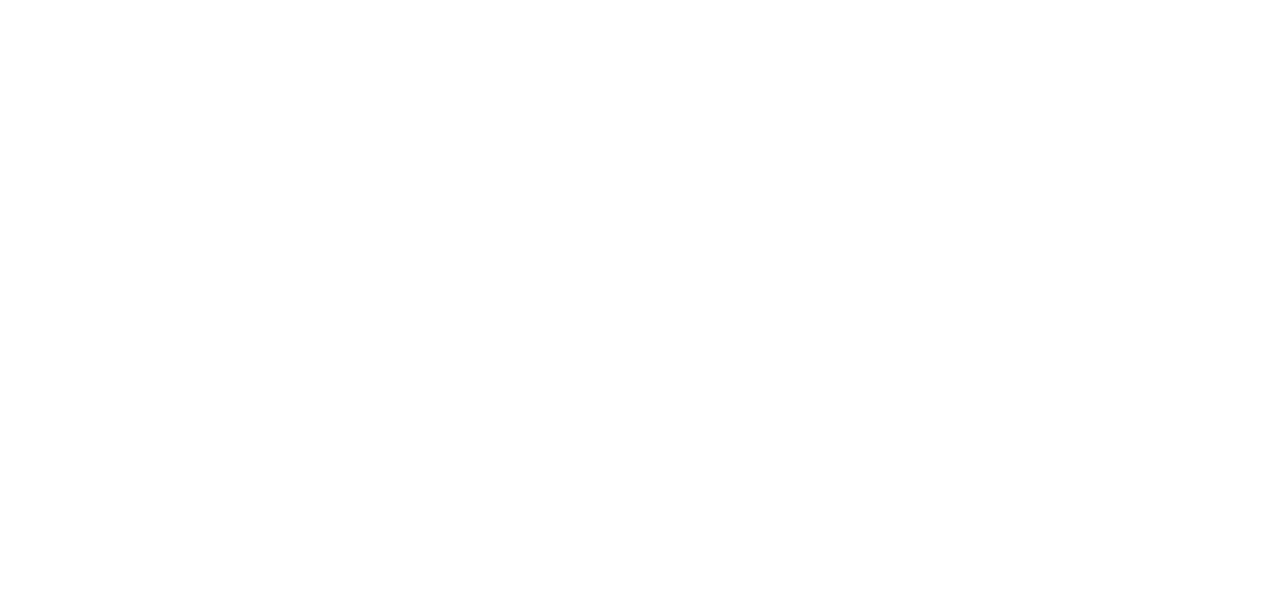
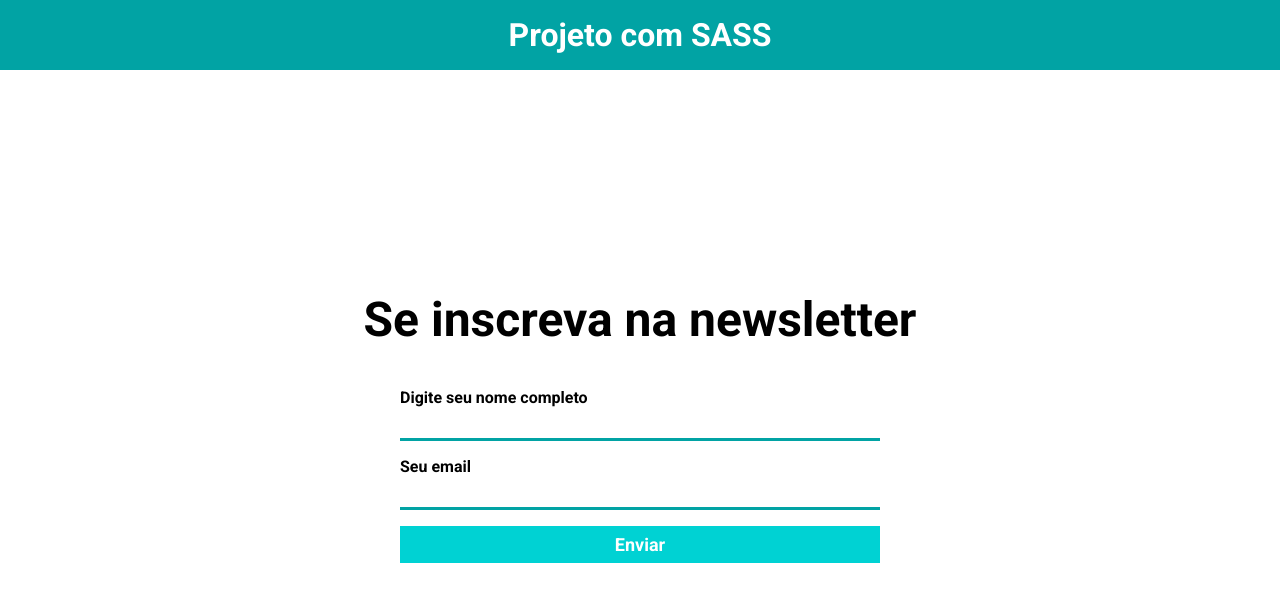
Before and after one commit to bernardow/Frontend-Study, a website: page index.html in a window 1280 px wide. Drawn offline with Linux system fonts and the light colour scheme.

Commit message:
finished

```diff
--- a/index.html
+++ b/index.html
@@ -5,9 +5,30 @@
     <meta http-equiv="X-UA-Compatible" content="IE=edge">
     <meta name="viewport" content="width=device-width, initial-scale=1.0">
     <title>Document</title>
-    <link rel="stylesheet" href="main.css">
+    <link rel="preconnect" href="https://fonts.googleapis.com">
+    <link rel="preconnect" href="https://fonts.gstatic.com" crossorigin>
+    <link href="https://fonts.googleapis.com/css2?family=Roboto:wght@400;700&display=swap" rel="stylesheet">
+    <link rel="stylesheet" href="/build/main.css">
 </head>
 <body>
-
+    <header>
+        <div class="container">
+            <h1>Projeto com SASS</h1>
+        </div>
+    </header>
+    <div class="form-container container">
+        <h2>Se inscreva na newsletter</h2>
+        <form>
+            <div>
+                <label for="nome">Digite seu nome completo</label>
+                <input type="text" id="nome">
+            </div>
+            <div>
+                <label for="email">Seu email</label>
+                <input type="email" id="email">
+            </div>
+            <button type="submit">Enviar</button>
+        </form>
+    </div>
 </body>
 </html>
--- /dev/null
+++ b/src/config/reset.scss
@@ -0,0 +1,8 @@
+@use 'variables';
+
+*{
+    padding: 0;
+    margin: 0;
+    box-sizing: border-box;
+    font-family: variables.$fontRoboto;
+}
--- /dev/null
+++ b/src/config/variables.scss
@@ -0,0 +1,10 @@
+$fontRoboto: 'Roboto', sans-serif;
+
+//Cores
+$bgColor: #c8d6e5;
+$mainColor: #01a3a4;
+$secundaryColor: #00d2d3;
+
+//Breakpoints
+$mobile: 767px;
+$tablet: 1023px;
--- /dev/null
+++ b/src/main.scss
@@ -0,0 +1,81 @@
+@use 'config/reset';
+@use 'config/variables';
+@use 'sass:math';
+
+@mixin formElement(){
+    padding: 8px;
+    display: block;
+    width: 100%;
+    margin-bottom: 16px;
+}
+
+@function PixelToEm($alvoEmPixel, $contextPixel: 16){
+    @return math.div($alvoEmPixel, $contextPixel) +em;
+}
+
+.container{
+    max-width: 1024px;
+    width: 100%;
+    margin: 0 auto;
+}
+
+header{
+    padding: 16px;
+    background-color: variables.$mainColor ;
+    text-align: center;
+    color: #fff;
+}
+
+.form-container{
+    height: calc(100vh - 70px);
+    display: flex;
+    flex-direction: column;
+    justify-content: center;
+    align-items: center;
+    max-width: 760px;
+
+    h2{
+        font-size: PixelToEm(48);
+        text-align: center;
+    }
+
+    form{
+        width: 100%;
+        max-width: 480px;
+        margin-top: 40px;
+
+        input, button{
+            @include formElement();
+        }
+
+        input{
+            background-color: transparent;
+            border: none;
+            border-bottom: 3px solid variables.$mainColor;
+        }
+
+        button{
+            background-color: variables.$secundaryColor;
+            font-weight: bold;
+            border: none;
+            font-size: 18px;
+            cursor: pointer;
+            color: #fff;
+
+            &:hover{
+                background-color: darken($color: variables.$secundaryColor, $amount: 10%);
+            }
+        }
+
+        label{
+            font-weight: bold;
+            cursor: pointer;
+        }
+    }
+}
+
+@media screen and (max-width: variables.$mobile){
+    .container{
+        max-width: 90%;
+    }
+}
```
Also changed, not shown: package.json (added, +15 -0 lines), build/main.css (added), main.css (deleted), 3 other files.
